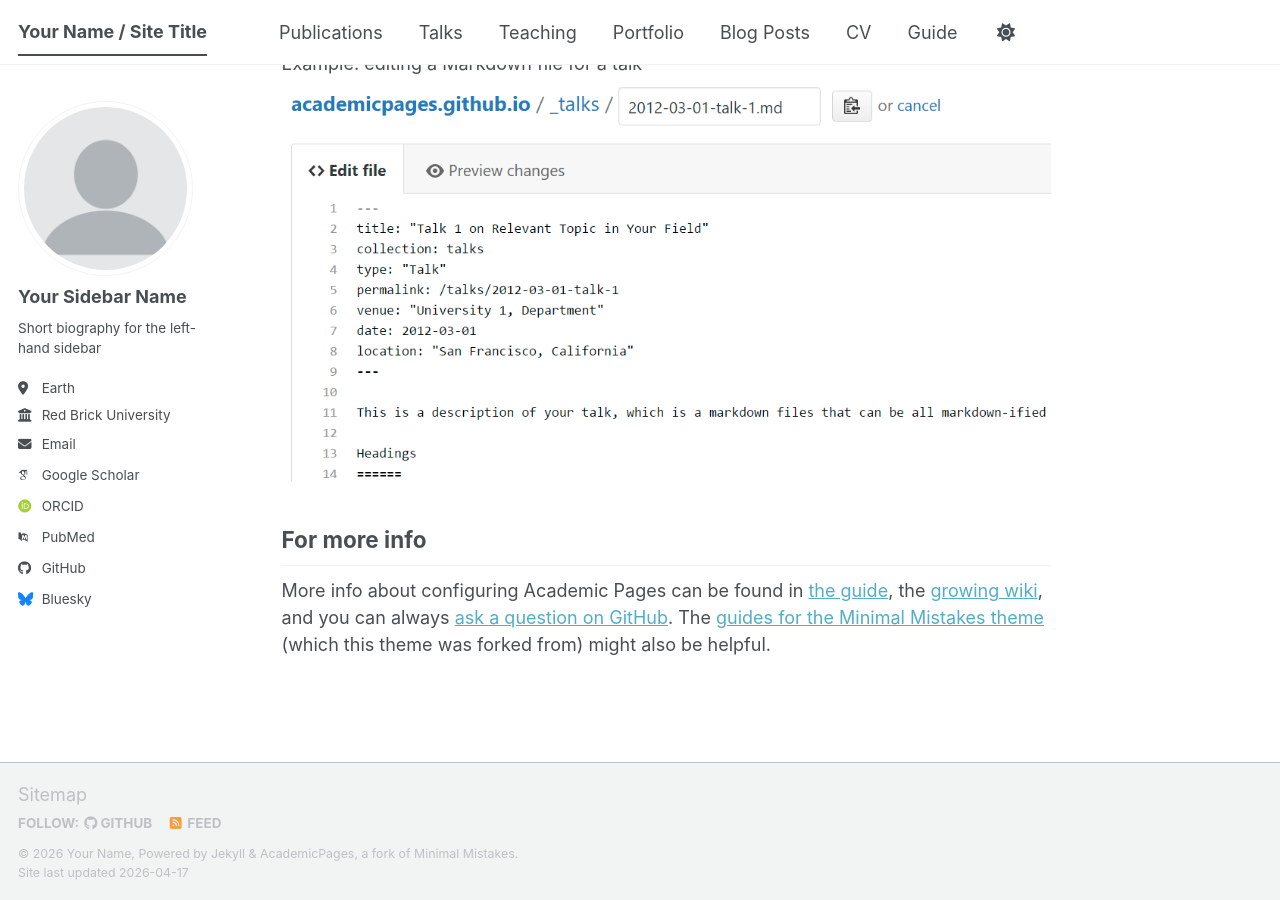
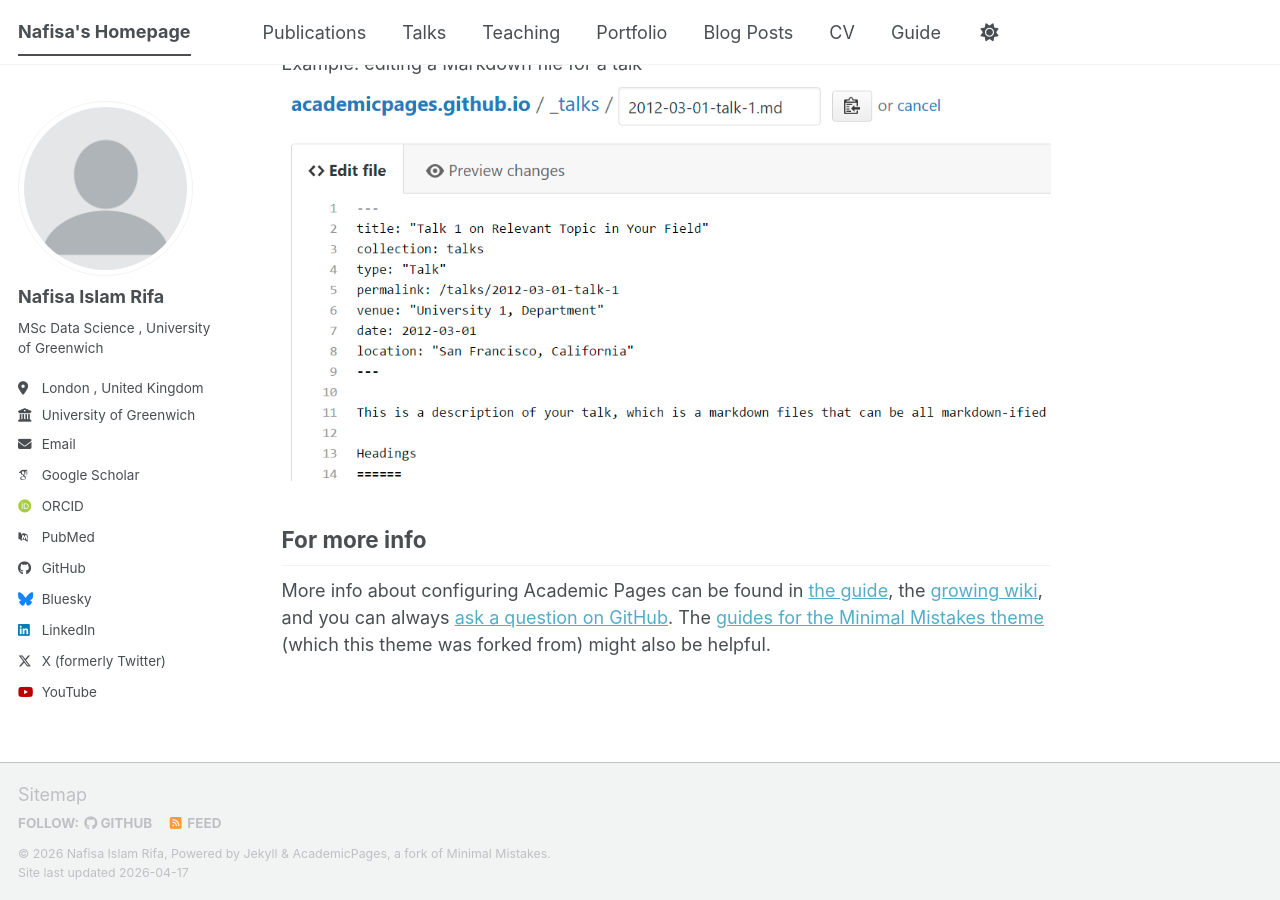
Before and after one commit to NafisaIslamRifa/NafisaIslamRifa.github.io, a Jekyll site: the page built from _pages/about.md, in a window 1280 px wide and 900 px high, scrolled down 2720 px. Built offline with Jekyll 4.4.1, drawn with Linux system fonts in a browser that asks for light colours; some web fonts are replaced; a script bundle is joined from its source files by our own code; library files that are not in the unit come from our copies.

Commit message:
Update personal information in _config.yml

```diff
--- a/_config.yml
+++ b/_config.yml
@@ -9,14 +9,14 @@
 # Basic Site Settings
 locale                   : "en-US"
 site_theme               : "default" # The available themes options are "default", "air", "sunrise", "mint", "dirt" and "contrast"
-title                    : "Your Name / Site Title"
+title                    : "Nafisa's Homepage"
 title_separator          : "-"
-name                     : &name "Your Name"
-description              : &description "Your Name's academic portfolio"   # Update this with a general description of your site, this is the default if not overridden by a page
-url                      : https://academicpages.github.io # The base hostname & protocol for your site e.g. "https://[your GitHub username].github.io",
+name                     : &name "Nafisa Islam Rifa"
+description              : &description "Personal Description"   # Update this with a general description of your site, this is the default if not overridden by a page
+url                      : https://nafisaislamrifa.github.io/ # The base hostname & protocol for your site e.g. "https://[your GitHub username].github.io",
                                                            # or if you already have some other page hosted on Github then use "https://[your GitHub username].github.io/[Your Repo Name]"
 baseurl                  : "" # the subpath of your site, e.g. "/blog"
-repository               : "academicpages/academicpages.github.io"
+repository               : "NafisaIslamRifa/NafisaIslamRifa.github.io"
 
 # Site Author - The following control what appear as part of the author content on the side bar.
 #               If a field is blank the icon and link will not appear, otherwise it will be shown.
@@ -24,21 +24,21 @@ repository               : "academicpages/academicpages.github.io"
 author:
   # Biographic information
   avatar           : "profile.png"
-  name             : "Your Sidebar Name"
+  name             : "Nafisa Islam Rifa"
   pronouns         : # example: "she/her"
-  bio              : "Short biography for the left-hand sidebar"
-  location         : "Earth"
-  employer         : "Red Brick University"
+  bio              : "MSc Data Science , University of Greenwich"
+  location         : "London , United Kingdom"
+  employer         : "University of Greenwich"
   uri              : # URL
-  email            : "none@example.org"
+  email            : "nafisaislamrifa"
 
   # Academic websites
   academia         : # URL
   arxiv            : # URL - Update with the correct link to your profile
-  googlescholar    : "https://scholar.google.com/citations?user=PS_CX0AAAAAJ"
+  googlescholar    : "https://scholar.google.com/citations?user=WGKC7egAAAAJ&hl=en"
   inspire-hep      : # URL
   impactstory      : # URL
-  orcid            : "https://orcid.org/yourorcidurl"
+  orcid            : "https://orcid.org/my-orcid?orcid=0009-0003-7143-8835"
   semantic         : # URL
   ssrn             : # URL
   pubmed           : "https://www.ncbi.nlm.nih.gov/pubmed/?term=john+snow"
@@ -51,7 +51,7 @@ author:
   bitbucket        : # Username - Update with your username on the site
   codepen          : # Username
   dribbble         : # Username
-  github           : "academicpages"
+  github           : "NafisaIslamRifa"
   kaggle           : # Username
   stackoverflow    : # User number or user number and name (i.e., use "1" or "1/jeff-atwood")
 
@@ -66,7 +66,7 @@ author:
   keybase          : # Username
   instagram        : # Username
   lastfm           : # Username
-  linkedin         : # Username
+  linkedin         :  "nafisa-islam-rifa-71212b246/"
   mastodon         : # URL
   medium           : # URL
   pinterest        : # Username
@@ -74,12 +74,12 @@ author:
   steam            : # Username
   telegram         : # URL
   tumblr           : # Username
-  twitter          : # Username for X / Twitter
+  twitter          : "Nafisa_Rifa221"
   vine             : # Username
   weibo            : # Username
   wikipedia        : # Username
   xing             : # Username
-  youtube          : # Username
+  youtube          : "data_science_next"
   zhihu            : # Username
 
 # Publication Category - The following the list of publication categories and their headings
```
